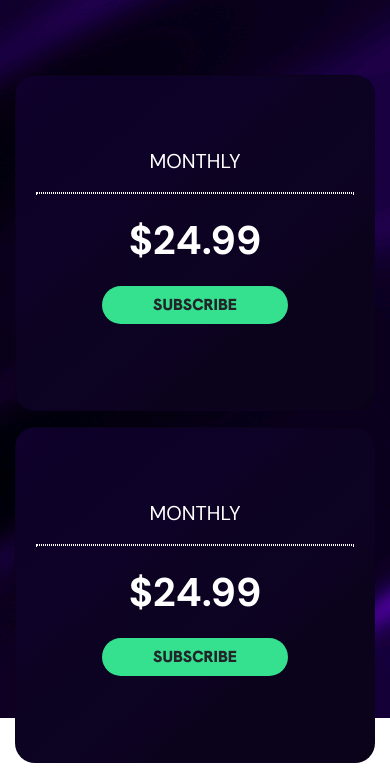
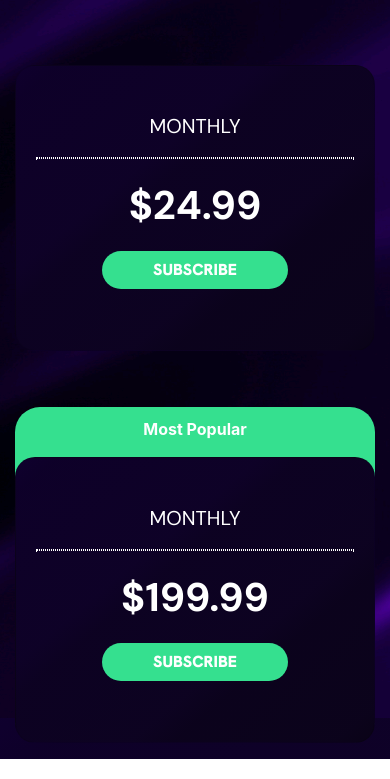
Before and after one commit to Hokens240/AthleteAgents, a plain HTML site: page page two/index.html in a window 390 px wide. Shown: the part 126-905 px from the top of the page. Drawn offline with nearby package versions, Linux system fonts and the light colour scheme.

Commit message:
Final Changes

```diff
--- a/page two/index.html
+++ b/page two/index.html
@@ -31,8 +31,8 @@
                 </div>
             </div>
 
-            <div class="row second-row justify-content-center">
-                <div class="col-lg-3 mb-3">
+            <div class="row justify-content-center">
+                <div class="col-lg-3 mb-3 second-row-one">
                     <div class="card text-center">
                         <div class="card-body text-white">
                             <p class="monthly">MONTHLY</p>
@@ -44,15 +44,18 @@
                         </div>
                     </div>
                 </div>
-                <div class="col-lg-3 mb-3">
+                <div class="col-lg-3 mb-3 second-row-two">
+                    <div class="upper-card text-white text-center">
+                        <p class="popular"><b>Most Popular</b></p>
                         <div class="card text-center">
                             <div class="card-body text-white">
                                 <p class="monthly">MONTHLY</p>
                                 <p>
                                     <hr>
                                 </p>
-                        <p class="price"><b>$24.99</b></p>
+                                <p class="price"><b>$199.99</b></p>
                                 <p><a href="#" class="btn btn-subscribe">SUBSCRIBE</a></p>
+                            </div>
                         </div>
                     </div>
                 </div>
--- a/page two/style.css
+++ b/page two/style.css
@@ -39,8 +39,12 @@
     padding-top: 60px;
 }
 
-.second-row {
-    padding-top: 130px;
+.second-row-one {
+    padding-top: 150px;
+}
+
+.second-row-two {
+    padding-top: 100px;
 }
 
 .card {
@@ -67,8 +71,8 @@
   );
 
   border-radius: 20px;
-  padding-top: 50px;
-  padding-bottom: 50px;
+  padding-top: 25px;
+  padding-bottom: 25px;
   font-family: "DM Sans", sans-serif;
 }
 
@@ -92,6 +96,16 @@ hr {
     border-radius: 20px;
     padding-right: 50px;
     padding-left: 50px;
+    color: white;
+}
+
+.upper-card {
+    background-color: #35E08F;
+    border-radius: 25px;
+}
+
+.popular {
+    padding-top: 10px;
 }
 
 @media screen and (max-width: 1200px) {
@@ -108,4 +122,36 @@ hr {
         padding-top: 80px;
         font-size: 20px;
     }
-}
+    .second-row-one {
+        padding-top: 120px;
+    }
+
+    .second-row-two {
+        padding-top: 40px;
+    }
+
+    body {
+        background-image: linear-gradient(
+    140deg,
+    hsl(260deg 100% 9%) 0%,
+    hsl(260deg 99% 8%) 6%,
+    hsl(260deg 97% 8%) 12%,
+    hsl(260deg 96% 8%) 18%,
+    hsl(260deg 94% 8%) 24%,
+    hsl(260deg 93% 8%) 29%,
+    hsl(260deg 92% 8%) 35%,
+    hsl(260deg 90% 7%) 41%,
+    hsl(260deg 89% 7%) 47%,
+    hsl(260deg 88% 7%) 53%,
+    hsl(260deg 86% 7%) 59%,
+    hsl(260deg 85% 7%) 65%,
+    hsl(260deg 84% 6%) 71%,
+    hsl(260deg 83% 6%) 76%,
+    hsl(260deg 81% 6%) 82%,
+    hsl(260deg 80% 6%) 88%,
+    hsl(260deg 79% 6%) 94%,
+    hsl(260deg 78% 5%) 100%
+  );
+    }
+
+    }
```
Lines whose indentation alone changed are shown as unchanged.
